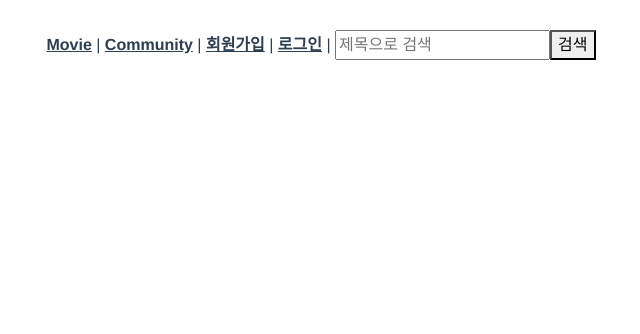
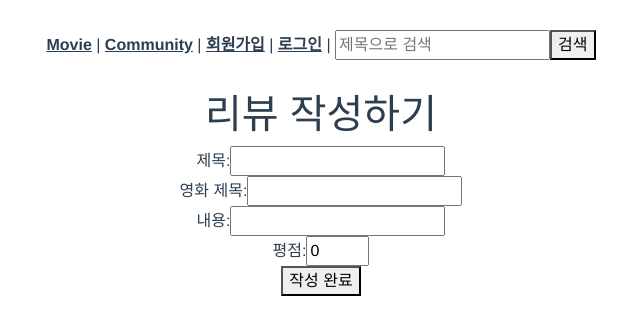
Before and after one commit to sangwook0613/movie-pjt-django-vue, a Vue app in the folder final_pjt_front/: page /review in a window 1280 px wide. Shown: the top 334 px of the page, without its empty margins (319-959 px from the left). Built offline with nearby package versions, Linux system fonts and the light colour scheme; no server answers.

Commit message:
Update front community & movie page

```diff
--- /dev/null
+++ b/final_pjt_front/src/components/community/ReviewForm.vue
@@ -0,0 +1,63 @@
+<template>
+  <div>
+    <!-- <div v-if="formNum === 1"> -->
+    <div class="review-form">
+      <h1>리뷰 작성하기</h1>
+      <div>
+        <label for="reviewTitle">제목: </label>
+        <input type="text" v-model.trim="reviewFormData.title" required>
+      </div>
+      <div>
+        <label for="reviewMovie">영화 제목: </label>
+        <input type="text" v-model.trim="reviewFormData.movie" required>
+      </div>
+      <div>
+        <label for="reviewContent">내용: </label>
+        <input type="text" v-model.trim="reviewFormData.content" required>
+      </div>
+      <div>
+        <label for="reviewRating">평점: </label>
+        <input type='number' v-model="reviewFormData.rating" min='1' max='10' step='1' required>
+      </div>
+      <button @click="createReview(reviewFormData)">작성 완료</button>
+    </div>
+  </div>
+</template>
+
+<script>
+import { mapActions } from 'vuex'
+
+export default {
+  name: 'ReviewForm',
+  props: {
+    formNum: {
+      type: Number,
+    }
+  },
+  data: function () {
+    return {
+      reviewFormData: {
+        title: '',
+        content: '',
+        rating: 0,
+        movie: '',
+      }
+    }
+  },
+  methods: {
+    ...mapActions('communityStore', [
+      'createReview',
+    ])
+  }
+}
+</script>
+
+<style>
+.review-form {
+  font-family: Avenir, Helvetica, Arial, sans-serif;
+  -webkit-font-smoothing: antialiased;
+  -moz-osx-font-smoothing: grayscale;
+  text-align: center;
+  color: #2c3e50;
+}
+</style>
--- a/final_pjt_front/src/components/movies/MovieDetail.vue
+++ b/final_pjt_front/src/components/movies/MovieDetail.vue
@@ -1,7 +1,7 @@
 <template>
-  <div>
+  <div class="card">
     <h1>MovieDetail</h1>
-    <div class="card mb-3">
+    <div class="mb-3">
       <div class="row g-0">
         <div class="col-md-6">
           <div class="card-body">
@@ -14,14 +14,20 @@
         </div>
       </div>
     </div>
+    <SimilarMovies/>
   </div>
 </template>
 
 <script>
+import SimilarMovies from '@/components/movies/SimilarMovies'
+
 import { mapActions, mapState } from 'vuex'
 
 export default {
   name: 'MovieDetail',
+  components: {
+    SimilarMovies,
+  },
   methods: {
     ...mapActions('movieStore', [
       'getMovieDetail',
--- /dev/null
+++ b/final_pjt_front/src/components/movies/SimilarMovies.vue
@@ -0,0 +1,38 @@
+<template>
+  <div>
+    <carousel v-if="randomRecommendMovies.length > 0" :nav="false" :items="5">
+      <div v-for="(movie, idx) in randomRecommendMovies" :key="idx" class='card'>
+        <img :src="movie.poster_path" alt="movie-poster" class="card-img-top">
+      </div>
+    </carousel>
+  </div>
+</template>
+
+<script>
+import carousel from 'vue-owl-carousel'
+import { mapActions, mapState } from 'vuex'
+
+export default {
+  name: 'SimilarMoives',
+  components: {
+    carousel,
+  },
+  computed: {
+    ...mapState('movieStore', [
+      'randomRecommendMovies',
+    ])
+  },
+  methods: {
+    ...mapActions('movieStore', [
+      'getRandomRecommendMovie',
+    ]),
+  },
+  created: function () {
+    this.getRandomRecommendMovie()
+  },
+}
+</script>
+
+<style>
+
+</style>
--- a/final_pjt_front/src/router/index.js
+++ b/final_pjt_front/src/router/index.js
@@ -13,6 +13,7 @@ import MovieDetail from '@/components/movies/MovieDetail'
 // Community
 import Community from '@/views/Community'
 import ReviewDetail from '@/components/community/ReviewDetail'
+import ReviewForm from '@/components/community/ReviewForm'
 // Search
 import Search from '@/views/Search'
 // import SearchDetail from '@/components/search/SearchDetail'
@@ -35,6 +36,11 @@ const routes = [
     path: '/community',
     name: 'Community',
     component: Community,
+  },
+  {
+    path: '/review',
+    name: 'ReviewForm',
+    component: ReviewForm,
   },
   {
     path: '/review/:reviewId',
--- a/final_pjt_front/src/store/index.js
+++ b/final_pjt_front/src/store/index.js
@@ -118,7 +118,7 @@ const movieStore = {
       })
       .then((res) => {
         commit('GET_MOST_GENRE_RECOMMEND_MOVIES', res.data)
-        // console.log(res)
+        console.log(res)
       })
       .catch((err) => {
         console.log(err)
@@ -303,6 +303,23 @@ const communityStore = {
         console.log(err)
       })
     },
+    createReview: function ({ getters }, inputData) {
+      const headers = getters.config
+      if (inputData.title) {
+        axios({
+          url: SERVER.URL + SERVER.ROUTES.review,
+          method: 'post',
+          data: inputData,
+          headers,
+        })
+        .then(() => {
+          router.push({ name: 'Community' })
+        })
+        .catch((err) => {
+          console.log(err)
+        })
+      }
+    }
   },
 }
 
--- a/final_pjt_front/src/views/Community.vue
+++ b/final_pjt_front/src/views/Community.vue
@@ -1,6 +1,7 @@
 <template>
   <div class="container-fuild overflow-hidden">
     <h1 class="mb-5">모든 리뷰!</h1>
+    <router-link :to="{ name: 'ReviewForm' }" :formNum="1">리뷰 작성하기</router-link>
     <div class="row g-5">
       <div class="col-12 col-lg-6" v-for="(review, idx) in reviews" :key="idx">
         <ReviewCard :review="review"/>
--- a/final_pjt_front/src/views/Movie.vue
+++ b/final_pjt_front/src/views/Movie.vue
@@ -1,15 +1,6 @@
 <template>
   <div class="movie container">
     <h1>홈페이지!</h1>
-    <!-- 모든 영화 보기 -->
-    <!-- <carousel v-if="movies.length > 0" :nav="false" :items="5">
-      <div v-for="(movie, idx) in movies" :key="idx" class='card'>
-        <router-link :to="{ name: 'MovieDetail', params: { movieId: movie.id }}">
-          <img :src="movie.poster_path" alt="movie-poster" class="card-img-top" @click="showClickMovieDetail(0)">
-        </router-link>
-      </div>
-    </carousel>
-    <router-view v-show="checkClicked[0]"></router-view> -->
     <!-- 랜덤 추천 영화 -->
     <h3>랜덤 추천 영화</h3>
     <carousel v-if="randomRecommendMovies.length > 0" :nav="false" :items="5">
@@ -59,7 +50,6 @@ export default {
   },
   computed: {
     ...mapState('movieStore', [
-      'movies',
       'randomRecommendMovies',
       'mostGenreRecommendMovie',
       'genreRecommendMovie',
@@ -67,7 +57,6 @@ export default {
   },
   methods: {
     ...mapActions('movieStore', [
-      'getMovie',
       'getRandomRecommendMovie',
       'getMostGenreRecommendMovie',
       'getGenreRecommendMovie',
@@ -78,7 +67,6 @@ export default {
     }
   },
   created: function () {
-    this.getMovie()
     this.getRandomRecommendMovie()
     this.getMostGenreRecommendMovie()
     this.getGenreRecommendMovie()
```
Also changed, not shown: final_pjt_front/src/components/movies/MovieReviews.vue (added, +15 -0 lines), final_pjt_front/src/components/community/CreateReview.vue (deleted), 2 other files (tests, documents, lock files or other folders).
